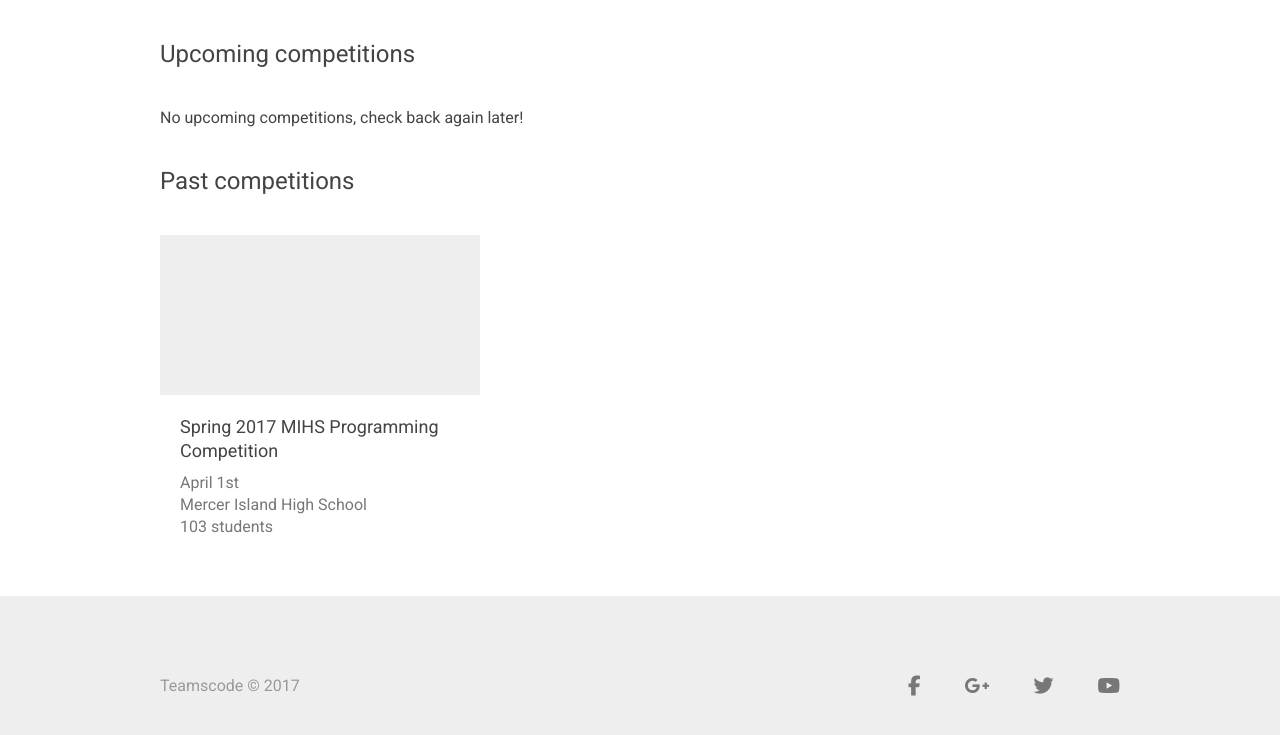
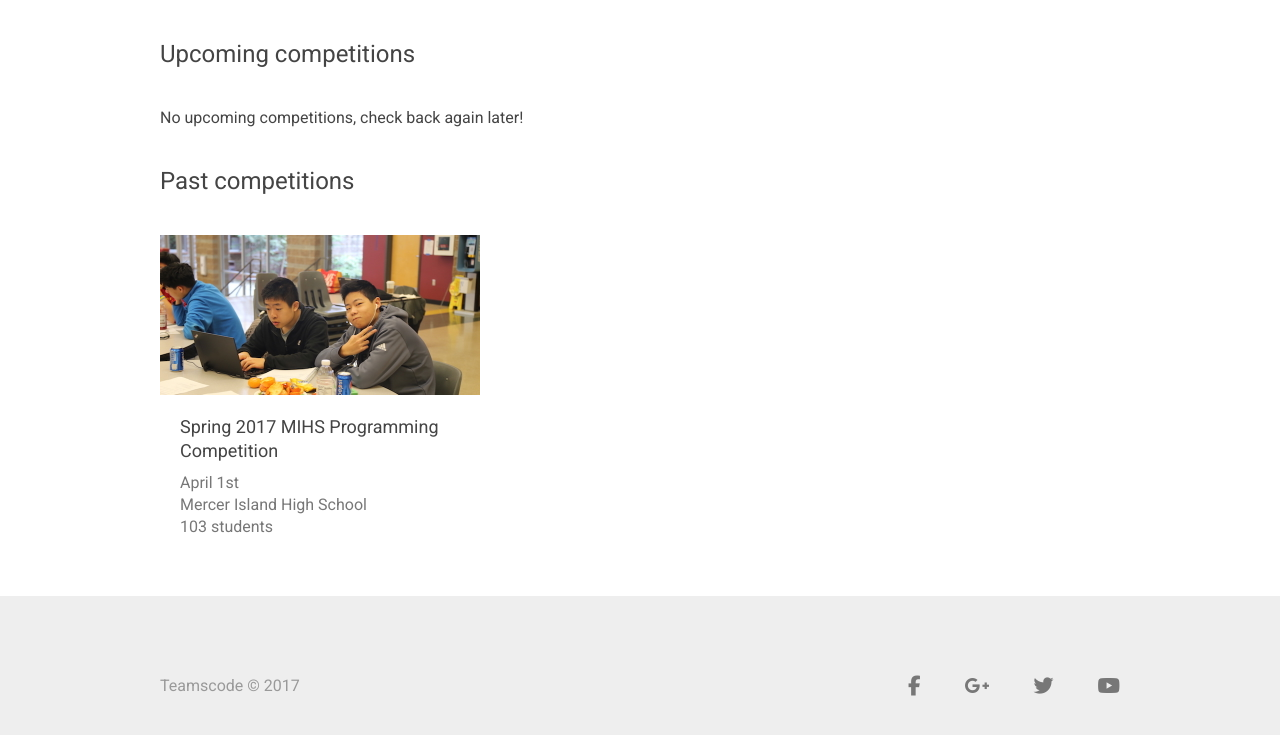
Before and after one commit to teamscode/teamscode.github.io, a Jekyll site: the page built from index.html, in a window 1280 px wide. Shown: the part 1024-1759 px from the top of the page. Built offline with Jekyll 4.4.1, drawn with Linux system fonts in a browser that asks for light colours; nearby versions of some CDN libraries.

Commit message:
added contest image

```diff
--- a/_data/past_competitions.yml
+++ b/_data/past_competitions.yml
@@ -1,5 +1,5 @@
 - title: Spring 2017 MIHS Programming Competition
-  img:
+  img: /assets/contest_images/spring-contest-2017.JPG
   date: April 1st
   location: Mercer Island High School
   size: 103
```
Also changed, not shown: assets/contest_images/spring-contest-2017.JPG (added).
